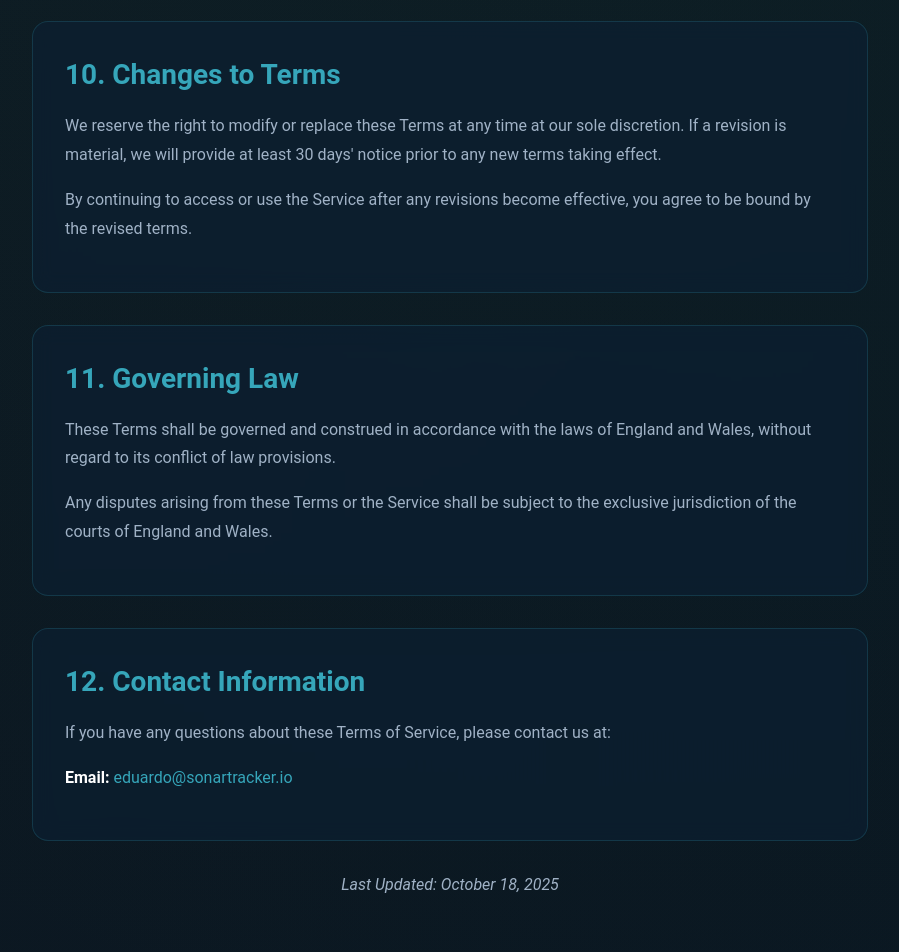
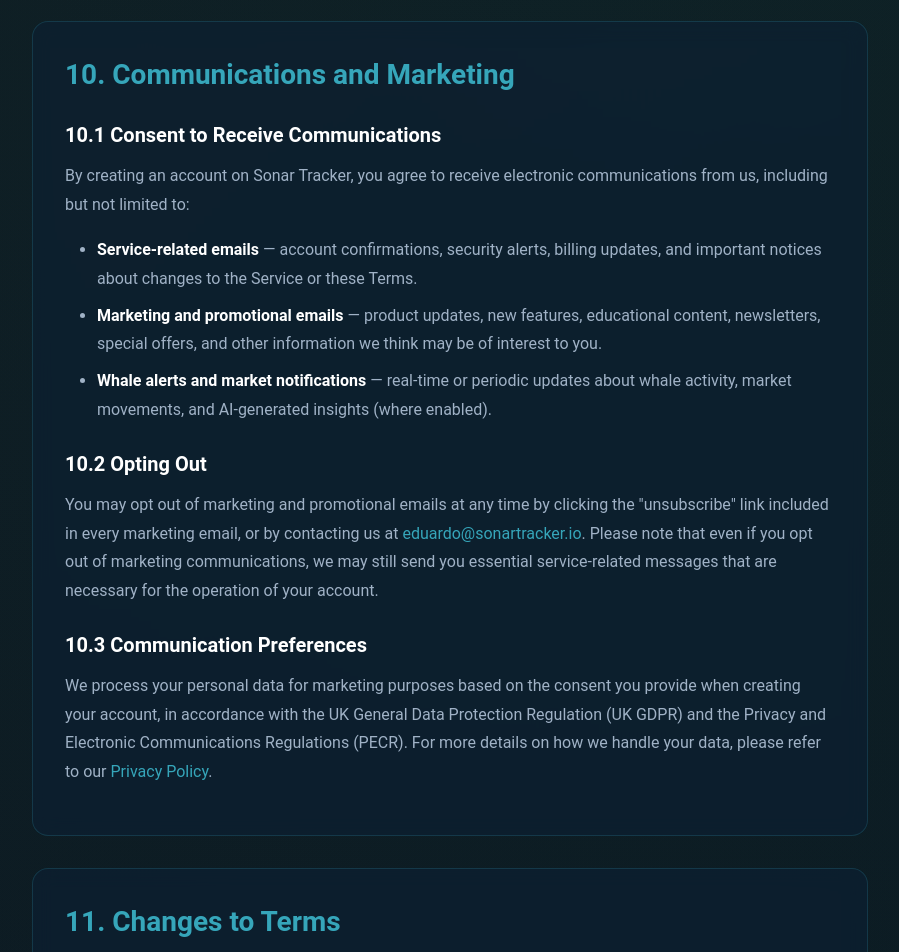
Before and after one commit to edusancheez2005/sonar, a Next.js app: page /terms in a window 1280 px wide. Shown: the part 5160-6112 px from the top of the page, without its empty margins (190-1089 px from the left). Built offline with nearby package versions, Linux system fonts and the light colour scheme; no server answers.

Commit message:
Add email & marketing consent clause to Terms of Service (Section 10)

```diff
--- a/app/terms/page.jsx
+++ b/app/terms/page.jsx
@@ -310,7 +310,32 @@ export default function TermsOfService() {
           animate={{ opacity: 1, y: 0 }}
           transition={{ delay: 1.0, duration: 0.5 }}
         >
-          <h2>10. Changes to Terms</h2>
+          <h2>10. Communications and Marketing</h2>
+          <h3>10.1 Consent to Receive Communications</h3>
+          <p>
+            By creating an account on Sonar Tracker, you agree to receive electronic communications from us, including but not limited to:
+          </p>
+          <ul>
+            <li><strong>Service-related emails</strong> — account confirmations, security alerts, billing updates, and important notices about changes to the Service or these Terms.</li>
+            <li><strong>Marketing and promotional emails</strong> — product updates, new features, educational content, newsletters, special offers, and other information we think may be of interest to you.</li>
+            <li><strong>Whale alerts and market notifications</strong> — real-time or periodic updates about whale activity, market movements, and AI-generated insights (where enabled).</li>
+          </ul>
+          <h3>10.2 Opting Out</h3>
+          <p>
+            You may opt out of marketing and promotional emails at any time by clicking the "unsubscribe" link included in every marketing email, or by contacting us at <a href="mailto:eduardo@sonartracker.io" style={{ color: 'var(--primary)' }}>eduardo@sonartracker.io</a>. Please note that even if you opt out of marketing communications, we may still send you essential service-related messages that are necessary for the operation of your account.
+          </p>
+          <h3>10.3 Communication Preferences</h3>
+          <p>
+            We process your personal data for marketing purposes based on the consent you provide when creating your account, in accordance with the UK General Data Protection Regulation (UK GDPR) and the Privacy and Electronic Communications Regulations (PECR). For more details on how we handle your data, please refer to our <a href="/privacy" style={{ color: 'var(--primary)' }}>Privacy Policy</a>.
+          </p>
+        </Section>
+
+        <Section
+          initial={{ opacity: 0, y: 20 }}
+          animate={{ opacity: 1, y: 0 }}
+          transition={{ delay: 1.1, duration: 0.5 }}
+        >
+          <h2>11. Changes to Terms</h2>
           <p>
             We reserve the right to modify or replace these Terms at any time at our sole discretion. If a revision is material, we will provide at least 30 days' notice prior to any new terms taking effect.
           </p>
@@ -322,9 +347,9 @@ export default function TermsOfService() {
         <Section
           initial={{ opacity: 0, y: 20 }}
           animate={{ opacity: 1, y: 0 }}
-          transition={{ delay: 1.1, duration: 0.5 }}
+          transition={{ delay: 1.2, duration: 0.5 }}
         >
-          <h2>11. Governing Law</h2>
+          <h2>12. Governing Law</h2>
           <p>
             These Terms shall be governed and construed in accordance with the laws of England and Wales, without regard to its conflict of law provisions.
           </p>
@@ -336,9 +361,9 @@ export default function TermsOfService() {
         <Section
           initial={{ opacity: 0, y: 20 }}
           animate={{ opacity: 1, y: 0 }}
-          transition={{ delay: 1.2, duration: 0.5 }}
+          transition={{ delay: 1.3, duration: 0.5 }}
         >
-          <h2>12. Contact Information</h2>
+          <h2>13. Contact Information</h2>
           <p>
             If you have any questions about these Terms of Service, please contact us at:
           </p>
@@ -347,7 +372,7 @@ export default function TermsOfService() {
           </p>
         </Section>
 
-        <LastUpdated>Last Updated: October 18, 2025</LastUpdated>
+        <LastUpdated>Last Updated: March 19, 2026</LastUpdated>
       </Content>
     </PageContainer>
   )
```
